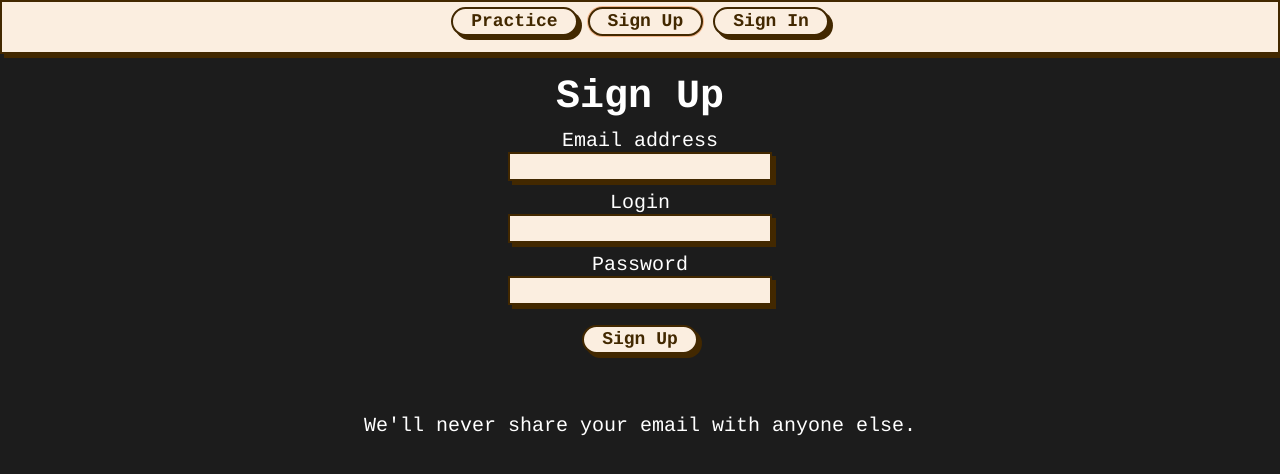
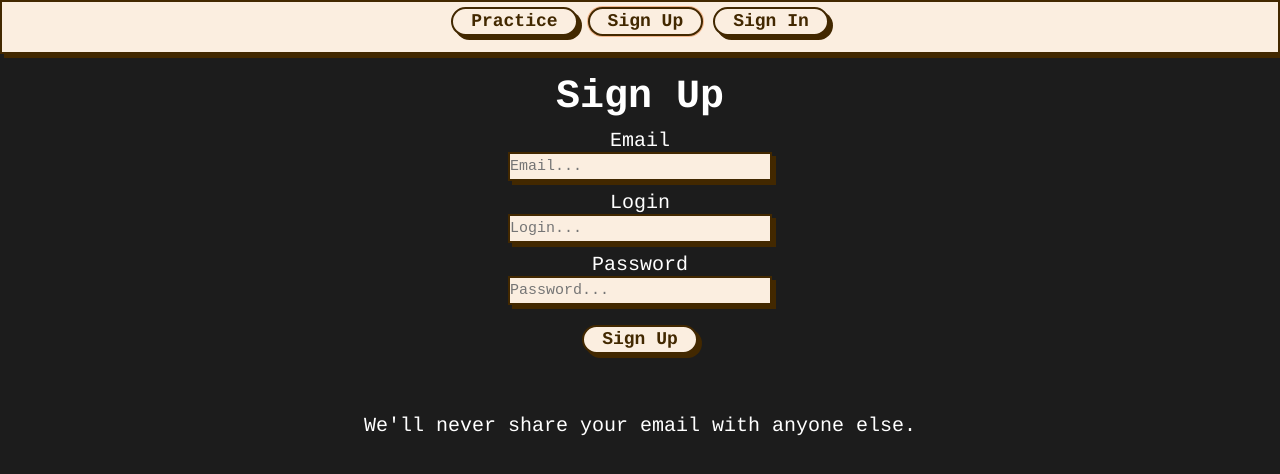
Before and after one commit to zao4nik/keyboardapp, a React (Create React App) app in the folder client/: page /auth/signup in a window 1280 px wide. Shown: the top 474 px of the page. Built offline with nearby package versions, Linux system fonts and the light colour scheme; no server answers.

Commit message:
online restart fix

```diff
--- a/client/src/components/Signin/Signin.css
+++ b/client/src/components/Signin/Signin.css
@@ -14,7 +14,7 @@ h1 {
 input {
     height: 25px;
     width: 260px;
-    font-size:20px;
+    font-size:15px;
 }
 
 .signinButton {
--- a/client/src/components/Signin/Signin.jsx
+++ b/client/src/components/Signin/Signin.jsx
@@ -96,6 +96,7 @@ export function Signin() {
               Email address
             </div>
             <input
+              placeholder="Email..."
               className="form-control"
               id="exampleInputEmail1"
               type="email"
@@ -117,6 +118,7 @@ export function Signin() {
               Password
             </div>
             <input
+              placeholder="Password..."
               className="form-control"
               id="exampleInputPassword1"
               type="password"
--- a/client/src/components/Signup/Signup.css
+++ b/client/src/components/Signup/Signup.css
@@ -53,7 +53,7 @@ margin-top: 10px;
 input {
   height: 25px;
   width: 260px;
-  font-size:20px;
+  font-size:15px;
 }
 
 .signupButton {
--- a/client/src/components/Signup/Signup.jsx
+++ b/client/src/components/Signup/Signup.jsx
@@ -63,9 +63,10 @@ export function Signup() {
         <div className="mb-3">
           <label className="form-label w-100" htmlFor="exampleInputEmail1">
             <div id="emailText" className="form-text">
-              Email address
+              Email
             </div>
             <input
+              placeholder="Email..."
               className="form-control"
               id="exampleInputEmail1"
               type="email"
@@ -82,6 +83,7 @@ export function Signup() {
               Login
             </div>
             <input
+              placeholder="Login..."
               className="form-control w-100"
               id="exampleInputLogin1"
               type="text"
@@ -98,6 +100,7 @@ export function Signup() {
             </div>
 
             <input
+              placeholder="Password..."
               className="form-control mb-3"
               id="exampleInputPassword1"
               type="password"
--- a/client/src/components/Typing/Typing.jsx
+++ b/client/src/components/Typing/Typing.jsx
@@ -14,7 +14,7 @@ function getRandomElement(arr) {
   return arr[Math.floor(Math.random() * arr.length)];
 }
 
-export function Typing({ showButton, timerDone }) {
+export function Typing() {
   const dispatch = useDispatch();
   // const [data] = useState(() => 'hda'.split(''));
   const [data, setData] = useState([]);
@@ -138,12 +138,6 @@ export function Typing({ showButton, timerDone }) {
     dispatch({ type: ATYPES.IS_WIN, payload: true });
   }, []);
 
-  useEffect(() => {
-    if (timerDone) {
-      setGameStarted(true);
-    }
-  }, [timerDone]);
-
   const startGame = useCallback(() => {
     setGameStarted(true);
   }, []);
@@ -176,11 +170,9 @@ export function Typing({ showButton, timerDone }) {
     if (!gameStarted) {
       return (
         <div>
-          {showButton && (
           <button className="btn-start" type="button" onClick={startGame}>
             Start
           </button>
-          )}
         </div>
       );
     }
--- a/client/src/components/Typingforonline/Typingforonline.jsx
+++ b/client/src/components/Typingforonline/Typingforonline.jsx
@@ -1,3 +1,4 @@
+/* eslint-disable react/prop-types */
 /* eslint-disable jsx-a11y/no-noninteractive-tabindex */
 /* eslint-disable react/no-array-index-key */
 /* eslint-disable no-nested-ternary */
@@ -14,7 +15,7 @@ function getElementById(arr, id) {
   return arr.find((element) => element.id === id);
 }
 
-export function Typingforonline() {
+export function Typingforonline({ showButton, timerDone }) {
   const dispatch = useDispatch();
   // const [data] = useState(() => 'hda'.split(''));
   const [data, setData] = useState([]);
@@ -101,6 +102,7 @@ export function Typingforonline() {
     },
     [currentIndex, data, gameStarted, isHidden, seconds],
   );
+
   useEffect(() => {
     document.addEventListener('keydown', handleKeyDown);
     return () => {
@@ -123,6 +125,10 @@ export function Typingforonline() {
       clearInterval(timer);
     };
   }, [gameStarted, isHidden]);
+
+  // eslint-disable-next-line no-unused-vars
+  const [statsClose, setStatsClose] = useState(false);
+
   const restartGame = useCallback(() => {
     setStats({
       rightCount: 0,
@@ -136,11 +142,18 @@ export function Typingforonline() {
     setGameStarted(false);
     setSeconds(0);
     dispatch({ type: ATYPES.IS_WIN, payload: true });
+    dispatch({ type: ATYPES.IS_RELOAD, payload: true });
   }, []);
 
   const startGame = useCallback(() => {
     setGameStarted(true);
   }, []);
+
+  useEffect(() => {
+    if (timerDone) {
+      setGameStarted(true);
+    }
+  }, [timerDone]);
 
   useEffect(() => {
     const fetchData = async () => {
@@ -170,9 +183,11 @@ export function Typingforonline() {
     if (!gameStarted) {
       return (
         <div>
+          {showButton && (
           <button className="btn-start" type="button" onClick={startGame}>
             Start
           </button>
+          )}
         </div>
       );
     }
--- a/client/src/screens/OnlineGamePage/OnlineGamePage.jsx
+++ b/client/src/screens/OnlineGamePage/OnlineGamePage.jsx
@@ -1,3 +1,4 @@
+/* eslint-disable react/prop-types */
 /* eslint-disable import/no-extraneous-dependencies */
 import React, { useEffect, useRef, useState } from 'react';
 import { useSelector, useDispatch } from 'react-redux';
@@ -22,6 +23,7 @@ export function OnlineGamePage() {
   const [roomMate, setRoomMate] = useState(0);
   // const [roomCount, setRoomCount] = useState(0);
   const roomName = useRef('Waiting to join');
+  const onReload = useSelector((store) => store.onReload);
   const [enemyProgressBar, setEnemyProgressBar] = useState({
     counter_state: 1,
     counter_end: 1,
@@ -85,7 +87,7 @@ export function OnlineGamePage() {
     // * remove join button and add timer here
     socket.on('room_closed', (e) => {
       // где-то тут нужно стартануть таймер для начала игры
-      // console.log('=-=->', e);
+      console.log('=-=->', e);
       if (e) {
         setEventOccurred(true);
         setShowModal(true);
@@ -104,9 +106,11 @@ export function OnlineGamePage() {
   useEffect(() => {
     if (!showModal && countdown === 0) {
       setTimerDone(true);
+      setCountdown(3);
     }
     let timer;
     if (showModal && countdown > 0) {
+      setTimerDone(false);
       timer = setTimeout(() => {
         setCountdown((prevCountdown) => prevCountdown - 1);
       }, 1000);
@@ -115,6 +119,17 @@ export function OnlineGamePage() {
     }
     return () => clearTimeout(timer);
   }, [showModal, countdown]);
+
+  useEffect(() => {
+    if (onReload) {
+      setEventOccurred(false);
+      dispatch({ type: ATYPES.IS_RELOAD, payload: false });
+      // window.location.reload(true);
+    }
+  }, [onReload]);
+
+  // console.log('onReload----->', onReload);
+  // console.log('eventOccurred----->', eventOccurred);
 
   return isAuth ? (
     <div className="overlayBase">
--- a/client/src/store/reducers.js
+++ b/client/src/store/reducers.js
@@ -8,6 +8,7 @@ const initialState = {
   questions: [],
   isHidden: false,
   isWin: true,
+  onReload: false,
   counterData: {
     counter_state: 1,
     counter_end: 1,
@@ -36,6 +37,9 @@ const redusers = (state = initialState, action) => {
           { counter_state: action.payload.rightCount + 1, counter_end: action.payload.data },
       };
 
+    case ATYPES.IS_RELOAD:
+      return { ...state, onReload: action.payload };
+
     default:
       return state;
   }
--- a/client/src/store/types.js
+++ b/client/src/store/types.js
@@ -4,6 +4,7 @@ const ATYPES = {
   IS_HIDDEN: 'is_hidden',
   IS_WIN: 'is_win',
   COUNTER_DATA: 'counter_data',
+  IS_RELOAD: 'is_reload',
 };
 
 export default ATYPES;
```
